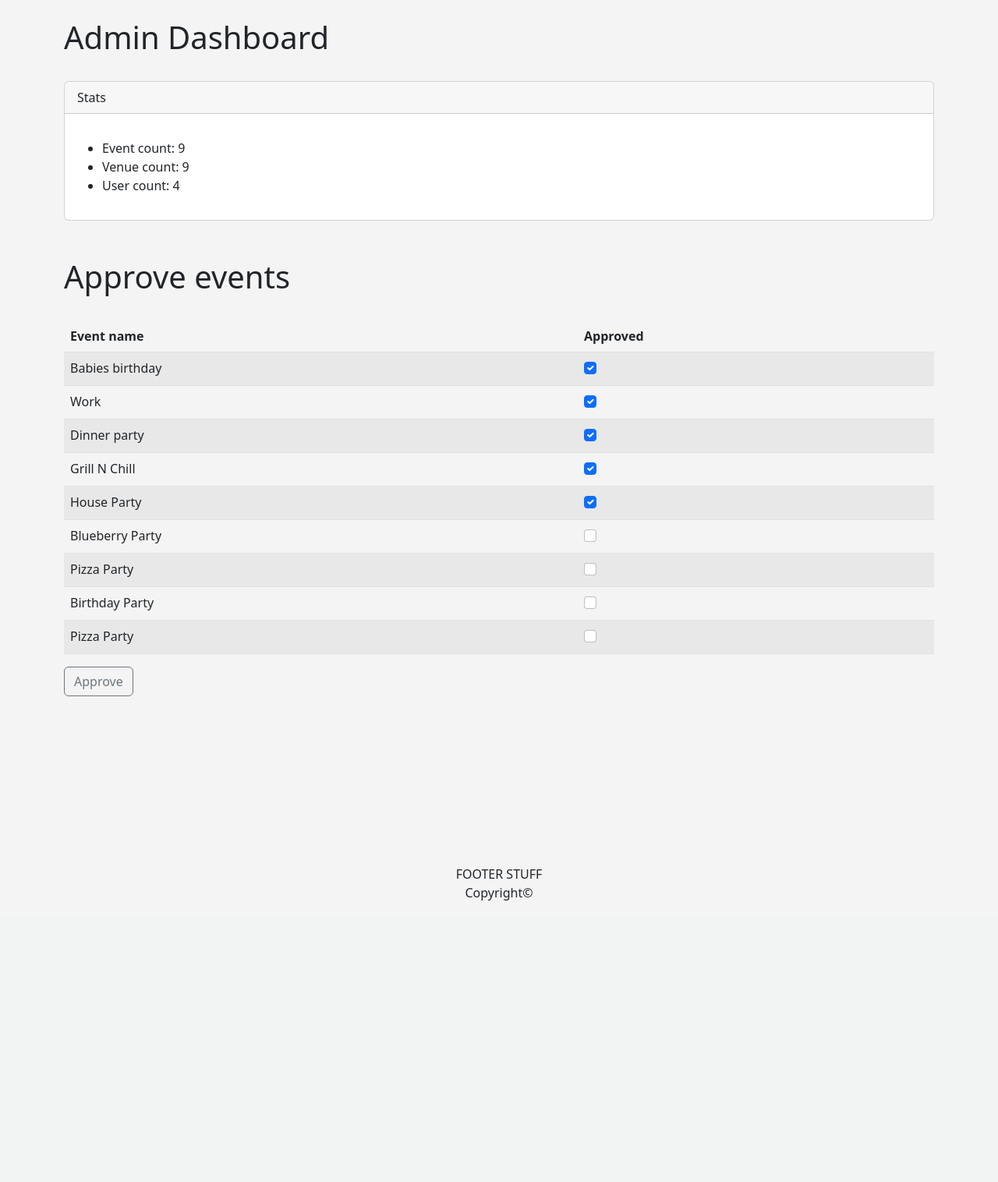
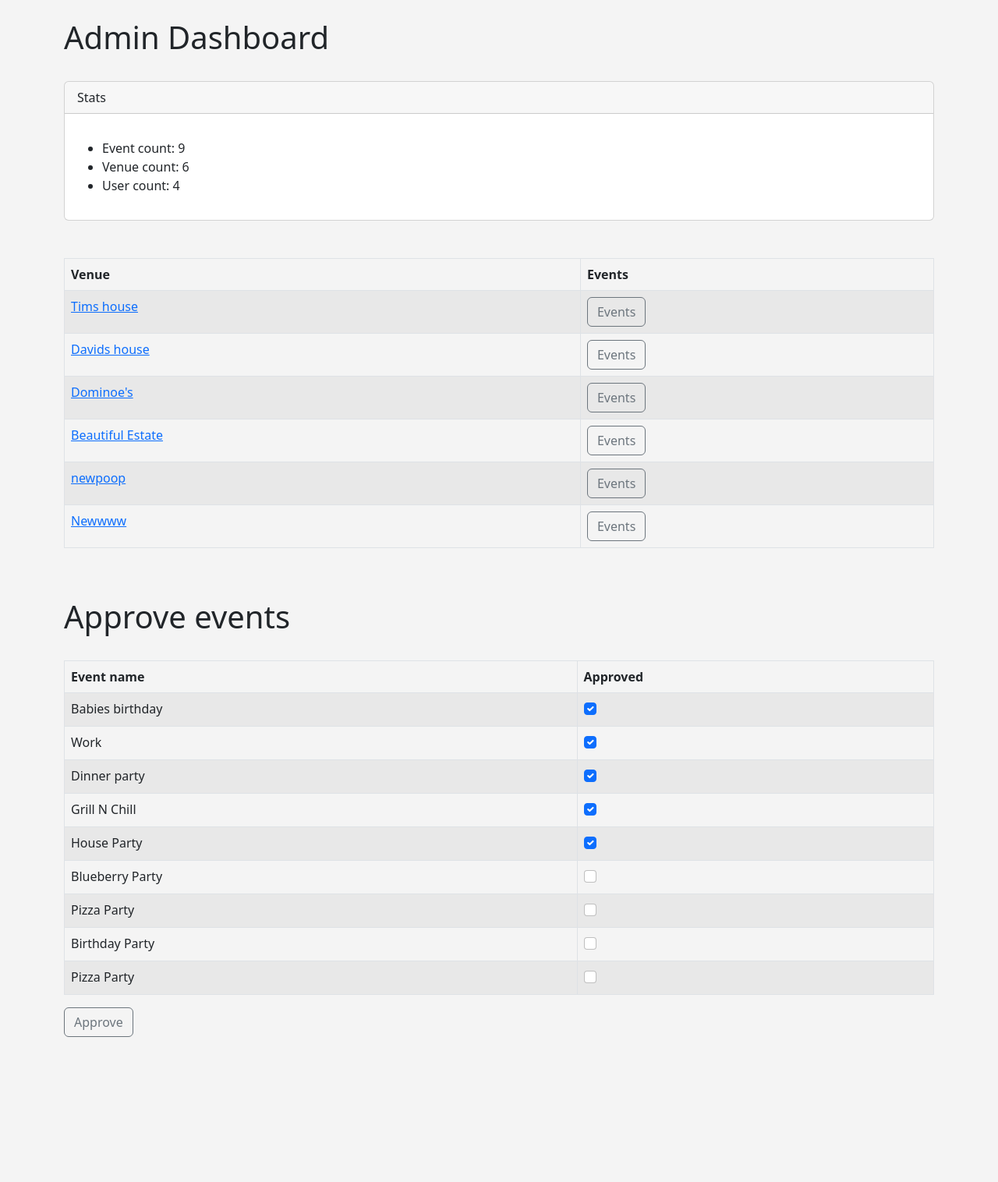
Before and after one commit to blueberrypyy/wedding_events, a Django app: page /approve_events in a window 1280 px wide. Shown: the part 56-1572 px from the top of the page at 78% size. Before the commit the page ends 1211 px from the top, so only its background shows below. Run offline with Django 3.2, Linux system fonts and the light colour scheme; a user stored in the database is signed in; data comes from the database, SQL or seed files in the repository; both versions use the stored data as it was after the commit.

Commit message:
Added venues to dashboard

```diff
--- a/events/templates/events/event_approval.html
+++ b/events/templates/events/event_approval.html
@@ -9,19 +9,37 @@
         <p class="card-text">
             <ul>
                 <li>Event count: {{ event_count }} </li>
-                <li>Venue count: {{ event_count }} </li>
+                <li>Venue count: {{ venue_count }} </li>
                 <li>User count: {{ user_count }} </li>
             </ul>
         </p>
     </div>
-</div>
+</div></br></br>
 
-</br>
-</br>
+<table class="table table-striped table-hover table-bordered">
+  <thead>
+    <tr>
+      <th scope="col">Venue</th>
+      <th scope="col">Events</th>
+    </tr>
+  </thead>
+  <tbody>
+      {% for venue in venues %}
+      <tr>
+          <td><a href='{% url "show_venue" venue.id %}'>{{ venue }}</a></td>
+        <td>
+            <button class='btn btn-outline-secondary'>Events</button>
+        </td>
+        {% endfor %}
+      </tr>
+  </tbody>
+</table></br></br>
+
+
 <h1>Approve events</h1></br>
 <form method='POST'>
     {% csrf_token %}
-<table class="table table-striped table-hover">
+<table class="table table-striped table-hover table-bordered">
   <thead>
     <tr>
       <th scope="col">Event name</th>
--- a/events/views.py
+++ b/events/views.py
@@ -208,6 +208,7 @@ def search_events(request):
 
 def approve_events(request):
     events = Event.objects.all().order_by('-event_date')
+    venues = Venue.objects.all()
     event_count = events.count()
     venue_count = Venue.objects.all().count()
     user_count = MyClubUser.objects.all().count()
@@ -224,7 +225,7 @@ def approve_events(request):
             messages.success(request, 'Event approval updated successfully.')
             return redirect('approve_events')
         else:
-            return render(request, 'events/event_approval.html', {'events': events, 'event_count': event_count, 'venue_count': venue_count, 'user_count': user_count})
+            return render(request, 'events/event_approval.html', {'events': events, 'venues': venues, 'event_count': event_count, 'venue_count': venue_count, 'user_count': user_count})
     else:
         messages.success(request, 'You are not authorized to view this page')
         return redirect('home')
```
Also changed, not shown: db.sqlite3.
